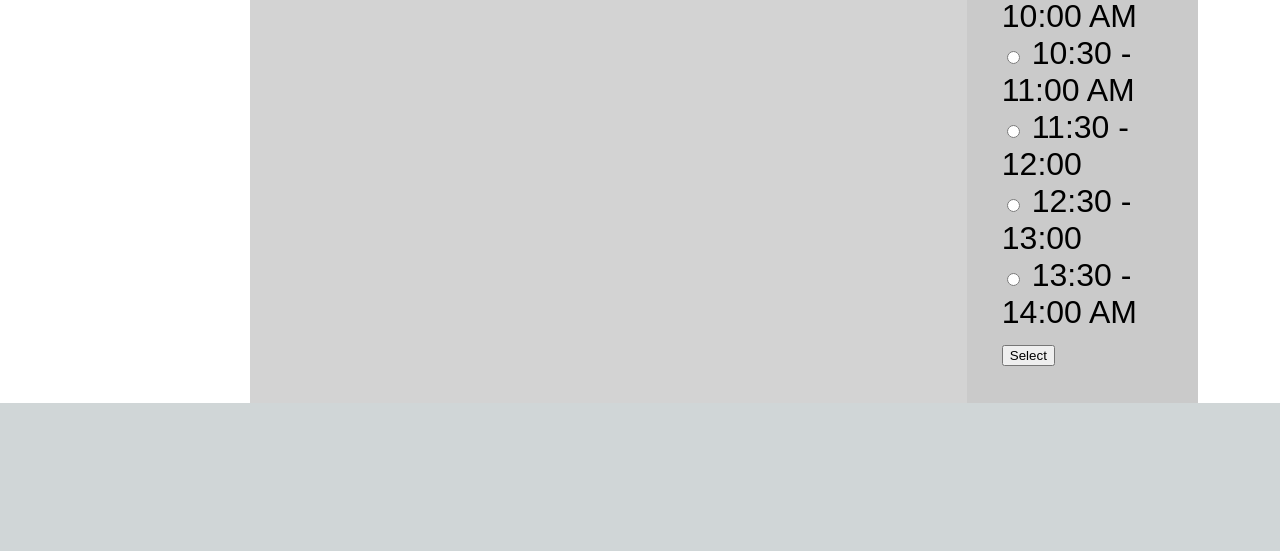
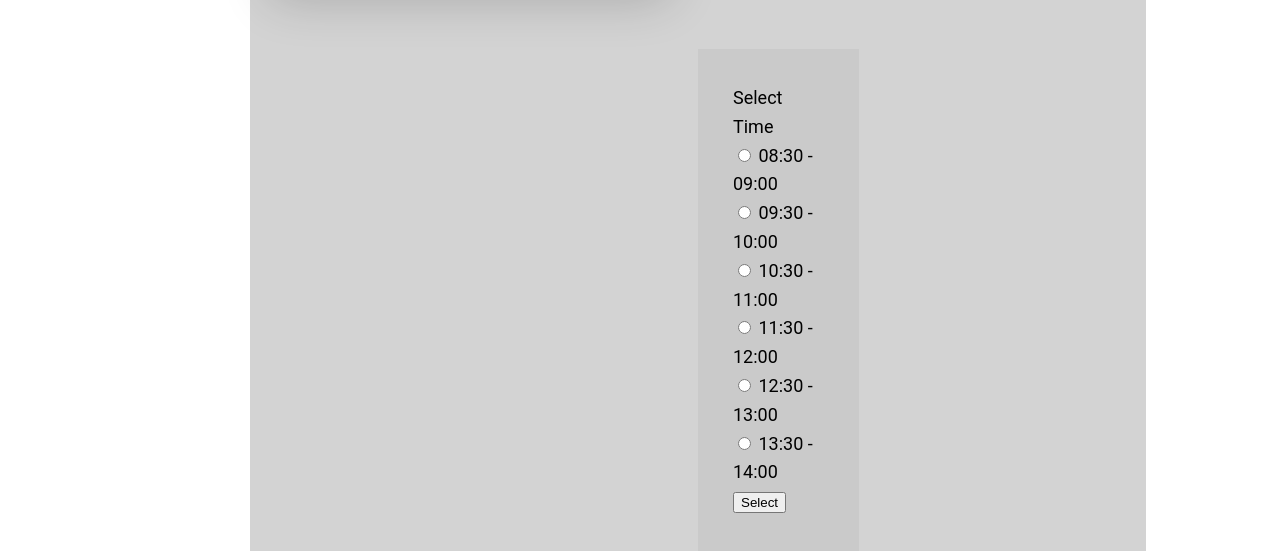
Before and after one commit to Izeple/TakeTime, a PHP site: page /booking_2.php in a window 1280 px wide. Shown: the part 807-1358 px from the top of the page. Before the commit the page ends 1210 px from the top, so only its background shows below. Run offline with PHP 8.4, Linux system fonts and the light colour scheme; the visitor is signed in with stand-in values (Sample User, id 1); data that the repository does not hold is empty; some libraries are stand-ins or nearby versions; some web fonts are replaced.

Commit message:
Update Booking

```diff
--- a/booking_2.php
+++ b/booking_2.php
@@ -18,7 +18,15 @@
     <meta name="viewport" content="width=device-width, initial-scale=1">
     <link rel="stylesheet" type="text/css" href="./css/home.css">
     <link rel="stylesheet" type="text/css" href="./css/selectdoc.css">
+
     <link rel="stylesheet" type="text/css" href="http://allfont.net/allfont.css?fonts=agency-fb"/>
+    <link rel="stylesheet" href="https://cdnjs.cloudflare.com/ajax/libs/meyer-reset/2.0/reset.min.css">
+    <link rel='stylesheet prefetch' href='https://maxcdn.bootstrapcdn.com/font-awesome/4.6.1/css/font-awesome.min.css'>
+    <script src='http://cdnjs.cloudflare.com/ajax/libs/jquery/2.1.3/jquery.min.js'></script>
+    <script src='http://ajax.googleapis.com/ajax/libs/jqueryui/1.11.2/jquery-ui.min.js'></script>
+    <script src="js/index.js"></script>
+
+    <link rel="stylesheet" href="css/style.css">
     <script type="text/javascript" src="./js/clickNav.js"></script>
     <?php require "condb.php"; ?>
     <title>Booking</title>
@@ -56,16 +64,20 @@
 
 
     <div style="margin-left:250px;  width:70%; background-color:#d3d3d3;">
-        <div style="margin-left:80%; background-color:#cacaca; width:18%;  padding: 35px;">
-            <font size="6px">
+
+        <div class='datepicker' style="margin-left:20px;">
+            <div class="datepicker-header"></div>
+        </div>
+        <div style="margin-left:50%; background-color:#cacaca; width:18%;  padding: 35px;">
+            <font size="4px">
                 Select Time <br>
                 <form id="formid" action="booking_3.php" method="POST">
-                    <input type="radio" name="times" value="08:30:00"> 08:30 - 09:00 AM <br>
-                    <input type="radio" name="times" value="09:30:00"> 09:30 - 10:00 AM <br>
-                    <input type="radio" name="times" value="09:30:00"> 10:30 - 11:00 AM <br>
+                    <input type="radio" name="times" value="08:30:00"> 08:30 - 09:00 <br>
+                    <input type="radio" name="times" value="09:30:00"> 09:30 - 10:00 <br>
+                    <input type="radio" name="times" value="09:30:00"> 10:30 - 11:00 <br>
                     <input type="radio" name="times" value="09:30:00"> 11:30 - 12:00 <br>
                     <input type="radio" name="times" value="09:30:00"> 12:30 - 13:00 <br>
-                    <input type="radio" name="times" value="09:30:00"> 13:30 - 14:00 AM <br>
+                    <input type="radio" name="times" value="09:30:00"> 13:30 - 14:00 <br>
                     <input type='submit' value='Select' name='submit'>
                 </from>
             </font>
```
